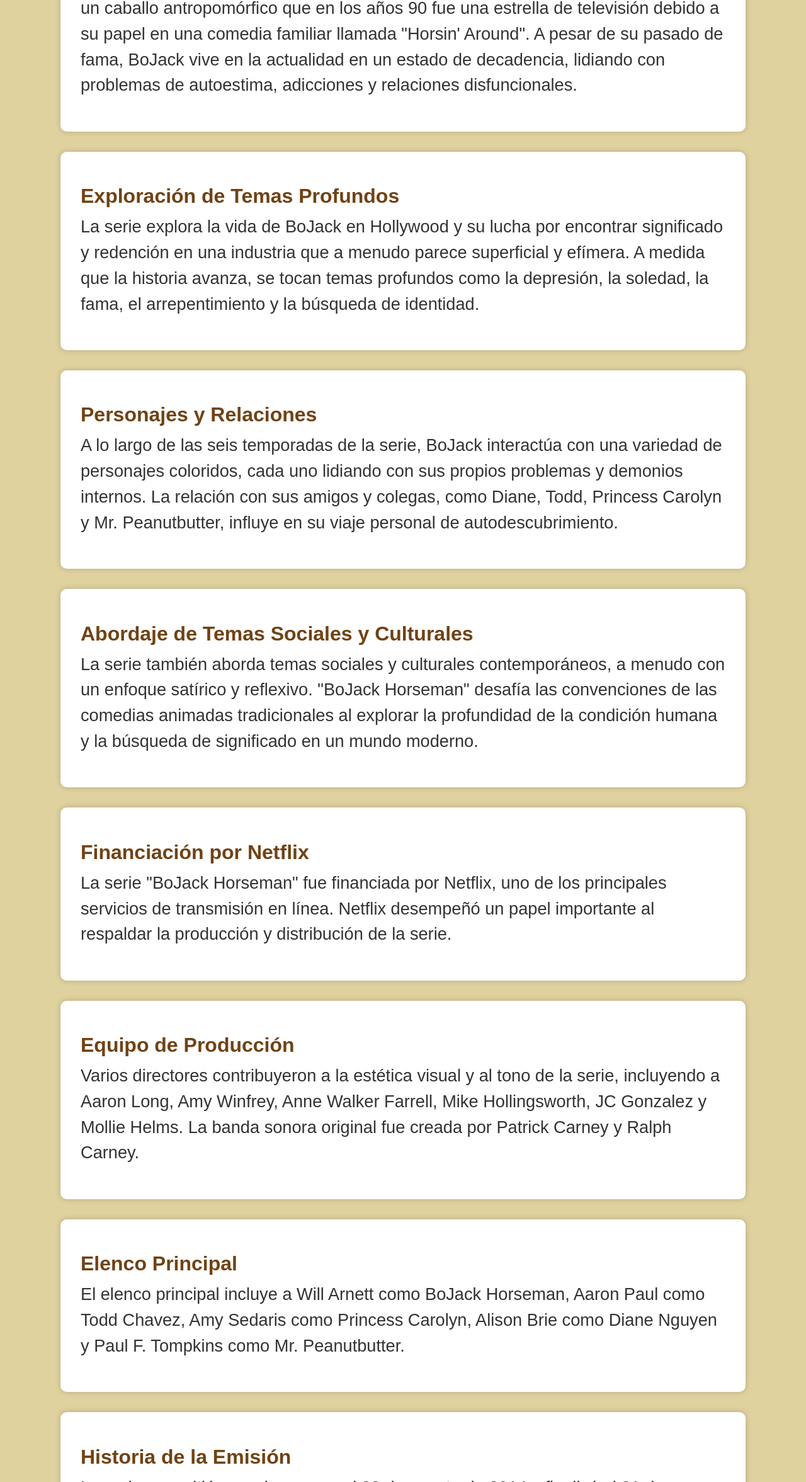
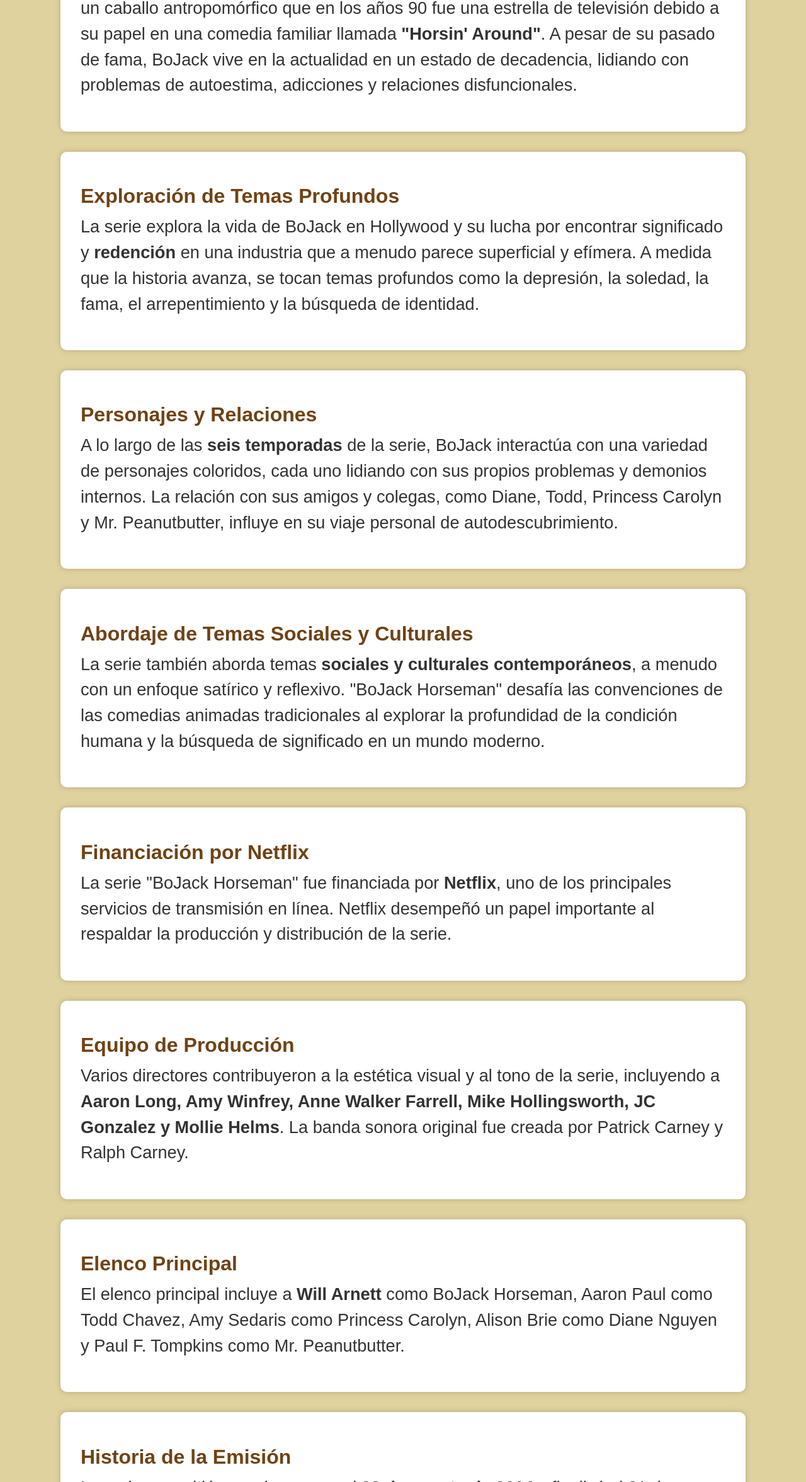
Before and after one commit to FYUTN/Laboratorio3-BojackHorseman, a plain HTML site: page index.html in a window 1280 px wide. Shown: the part 1053-3406 px from the top of the page at 63% size. Drawn offline with Linux system fonts and the light colour scheme; a web font is replaced by a local one.

Commit message:
Add files via upload

```diff
--- a/index.html
+++ b/index.html
@@ -49,45 +49,44 @@
 			<h1>Bojack Horseman</h1>
 			<article class="principal">
        		</article>
-
-			<article>
+<article>
 		    	<h2>Sinopsis de la Serie</h2>
-		    	<p>"BoJack Horseman" es una serie animada que sigue la vida de BoJack Horseman, un caballo antropomórfico que en los años 90 fue una estrella de televisión debido a su papel en una comedia familiar llamada "Horsin' Around". A pesar de su pasado de fama, BoJack vive en la actualidad en un estado de decadencia, lidiando con problemas de autoestima, adicciones y relaciones disfuncionales.</p>
+		    	<p>"BoJack Horseman" es una serie animada que sigue la vida de <strong>BoJack Horseman</strong>, un caballo antropomórfico que en los años 90 fue una estrella de televisión debido a su papel en una comedia familiar llamada <strong>"Horsin' Around"</strong>. A pesar de su pasado de fama, BoJack vive en la actualidad en un estado de decadencia, lidiando con problemas de autoestima, adicciones y relaciones disfuncionales.</p>
 			</article>
 
 			<article>
  		   			<h2>Exploración de Temas Profundos</h2>
-		    		<p>La serie explora la vida de BoJack en Hollywood y su lucha por encontrar significado y redención en una industria que a menudo parece superficial y efímera. A medida que la historia avanza, se tocan temas profundos como la depresión, la soledad, la fama, el arrepentimiento y la búsqueda de identidad.</p>
+		    		<p>La serie explora la vida de BoJack en Hollywood y su lucha por encontrar significado y <strong>redención</strong> en una industria que a menudo parece superficial y efímera. A medida que la historia avanza, se tocan temas profundos como la depresión, la soledad, la fama, el arrepentimiento y la búsqueda de identidad.</p>
 				</article>
 
 			<article>
   		  		<h2>Personajes y Relaciones</h2>
-  		  		<p>A lo largo de las seis temporadas de la serie, BoJack interactúa con una variedad de personajes coloridos, cada uno lidiando con sus propios problemas y demonios internos. La relación con sus amigos y colegas, como Diane, Todd, Princess Carolyn y Mr. Peanutbutter, influye en su viaje personal de autodescubrimiento.</p>
+  		  		<p>A lo largo de las <strong>seis temporadas</strong> de la serie, BoJack interactúa con una variedad de personajes coloridos, cada uno lidiando con sus propios problemas y demonios internos. La relación con sus amigos y colegas, como Diane, Todd, Princess Carolyn y Mr. Peanutbutter, influye en su viaje personal de autodescubrimiento.</p>
 			</article>
 
 			<article>
  		    	<h2>Abordaje de Temas Sociales y Culturales</h2>
-  		  		<p>La serie también aborda temas sociales y culturales contemporáneos, a menudo con un enfoque satírico y reflexivo. "BoJack Horseman" desafía las convenciones de las comedias animadas tradicionales al explorar la profundidad de la condición humana y la búsqueda de significado en un mundo moderno.</p>
+  		  		<p>La serie también aborda temas <strong>sociales y culturales contemporáneos</strong>, a menudo con un enfoque satírico y reflexivo. "BoJack Horseman" desafía las convenciones de las comedias animadas tradicionales al explorar la profundidad de la condición humana y la búsqueda de significado en un mundo moderno.</p>
 			</article>
 
 			<article>
 				<h2>Financiación por Netflix</h2>
-   				<p>La serie "BoJack Horseman" fue financiada por Netflix, uno de los principales servicios de transmisión en línea. Netflix desempeñó un papel importante al respaldar la producción y distribución de la serie.</p>
+   				<p>La serie "BoJack Horseman" fue financiada por <strong>Netflix</strong>, uno de los principales servicios de transmisión en línea. Netflix desempeñó un papel importante al respaldar la producción y distribución de la serie.</p>
 			</article>
 
 			<article>
     			<h2>Equipo de Producción</h2>
-   				<p>Varios directores contribuyeron a la estética visual y al tono de la serie, incluyendo a Aaron Long, Amy Winfrey, Anne Walker Farrell, Mike Hollingsworth, JC Gonzalez y Mollie Helms. La banda sonora original fue creada por Patrick Carney y Ralph Carney.</p>
+   				<p>Varios directores contribuyeron a la estética visual y al tono de la serie, incluyendo a <strong> Aaron Long, Amy Winfrey, Anne Walker Farrell, Mike Hollingsworth, JC Gonzalez y Mollie Helms</strong>. La banda sonora original fue creada por Patrick Carney y Ralph Carney.</p>
 			</article>
 
 			<article>
     			<h2>Elenco Principal</h2>
-    			<p>El elenco principal incluye a Will Arnett como BoJack Horseman, Aaron Paul como Todd Chavez, Amy Sedaris como Princess Carolyn, Alison Brie como Diane Nguyen y Paul F. Tompkins como Mr. Peanutbutter.</p>
+    			<p>El elenco principal incluye a <strong>Will Arnett</strong> como BoJack Horseman, Aaron Paul como Todd Chavez, Amy Sedaris como Princess Carolyn, Alison Brie como Diane Nguyen y Paul F. Tompkins como Mr. Peanutbutter.</p>
 			</article>
 
 			<article>
     			<h2>Historia de la Emisión</h2>
-    			<p>La serie se emitió por primera vez el 22 de agosto de 2014 y finalizó el 31 de enero de 2020, con un total de 6 temporadas y 77 episodios. "BoJack Horseman" es una obra maestra de la animación que combina humor, emoción y una mirada profunda a la condición humana.</p>
+    			<p>La serie se emitió por primera vez el <strong>22 de agosto de 2014</strong> y finalizó el 31 de enero de 2020, con un total de 6 temporadas y 77 episodios. "BoJack Horseman" es una obra maestra de la animación que combina humor, emoción y una mirada profunda a la condición humana.</p>
 			</article>
 
 
```
Also changed, not shown: reseñas.html (+3 -3 lines), contacto.html (line endings or trailing spaces), galeria.html (line endings or trailing spaces), personajes.html (line endings or trailing spaces).
